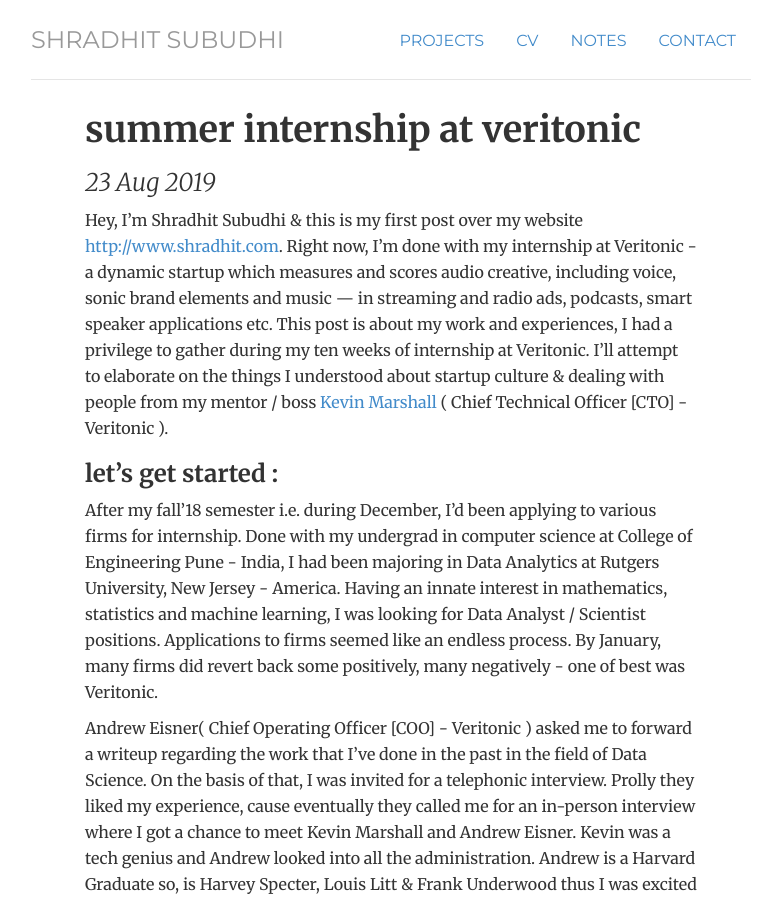
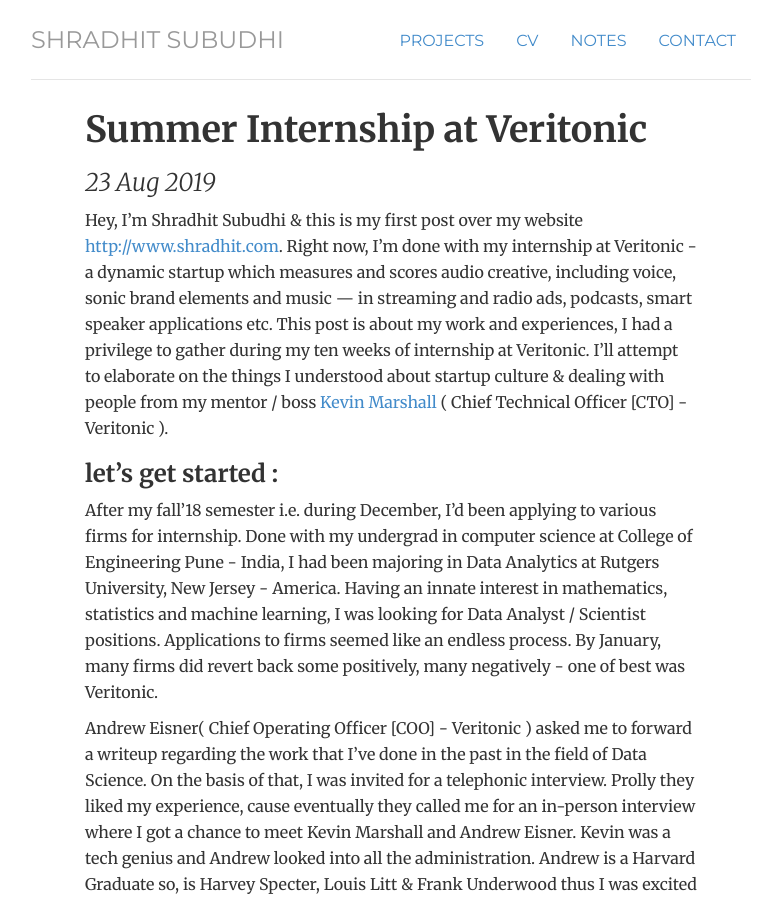
Before and after one commit to shradhit7/shradhit7.github.io, a Jekyll site: the page built from _posts/2019-08-23- Summer Internship at Veritonic.md, in a window 1280 px wide and 900 px high. Shown: the whole window, without its empty margins (249-1012 px from the left). Built offline with Jekyll 4.4.1, drawn with Linux system fonts in a browser that asks for light colours; our own code applies the rules of GitHub Pages for plain Markdown files; part of the change alters nothing that is shown.

```diff
--- a/_posts/2019-08-23- Summer Internship at Veritonic.md
+++ b/_posts/2019-08-23- Summer Internship at Veritonic.md
@@ -1,3 +1,7 @@
+---
+layout: post
+title: Summer Internship at Veritonic
+---
 
 Hey, I'm Shradhit Subudhi & this is my first post over my website <http://www.shradhit.com>.
 Right now, I'm done with my internship at Veritonic - a dynamic startup which measures and scores audio creative, including voice, sonic brand elements and music — in streaming and radio ads, podcasts, smart speaker applications etc.
```
